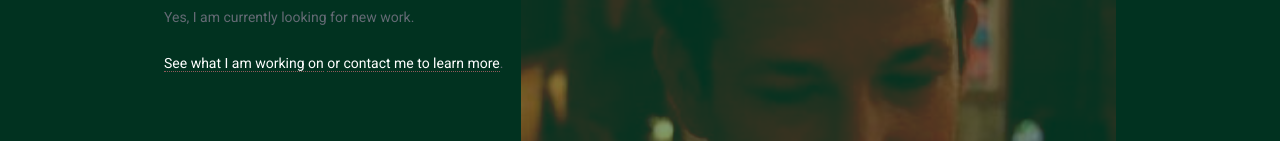
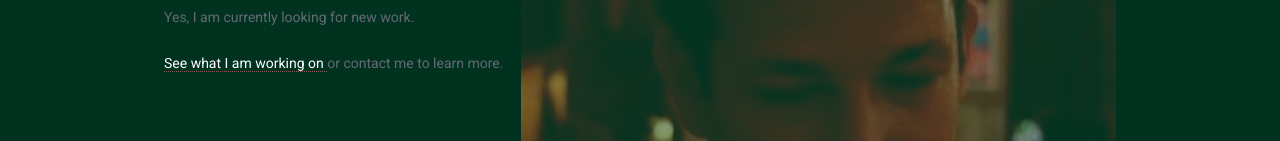
Before and after one commit to evanszymkowicz/evanwolf.tech, a Gatsby site: page /profile in a window 1280 px wide. Shown: the part 488-629 px from the top of the page. Built offline with nearby package versions, Linux system fonts and the light colour scheme; Gatsby itself is replaced by a stand-in of ours.

Commit message:
broken link

```diff
--- a/src/components/ProfileContent/index.js
+++ b/src/components/ProfileContent/index.js
@@ -22,7 +22,7 @@ export default ({ data }) => {
             <>
               <p>I focus on building, launching and fixing websites.{' '}</p>
               <p>Yes, I am currently looking for new work.{' '}</p>
-              <p> <a href="https://github.com/evanszymkowicz" target="_blank" rel="noopener noreferrer">See what I am working on</a> <a href = "https://evan.szymkowicz@evanwolf.tech" target = "_blank" rel = "noopener noreferrer" > or contact me to learn more</a>.
+              <p> <a href="https://github.com/evanszymkowicz" target="_blank" rel="noopener noreferrer">See what I am working on </a>or contact me to learn more.
             </p>
           </>
         )}
```
